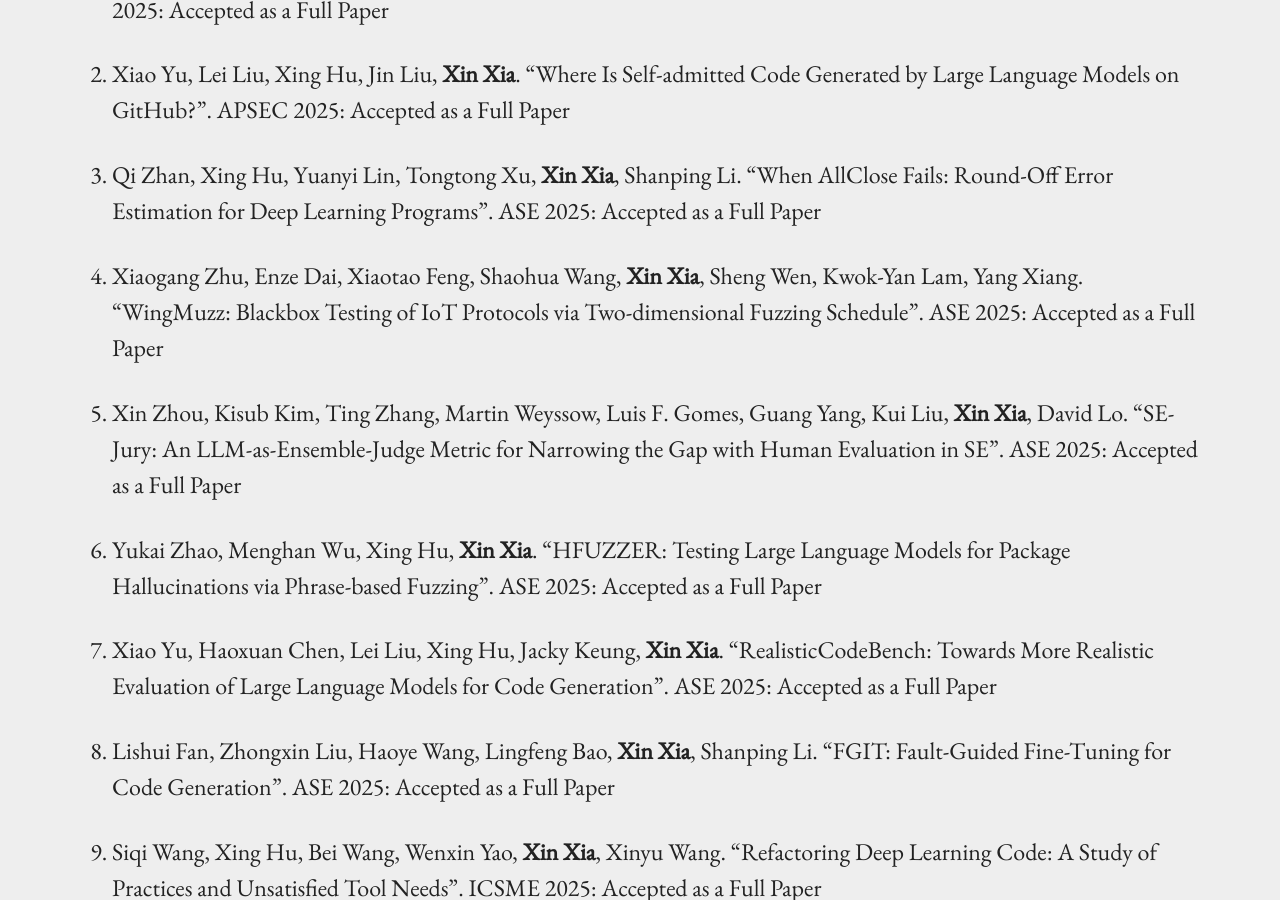
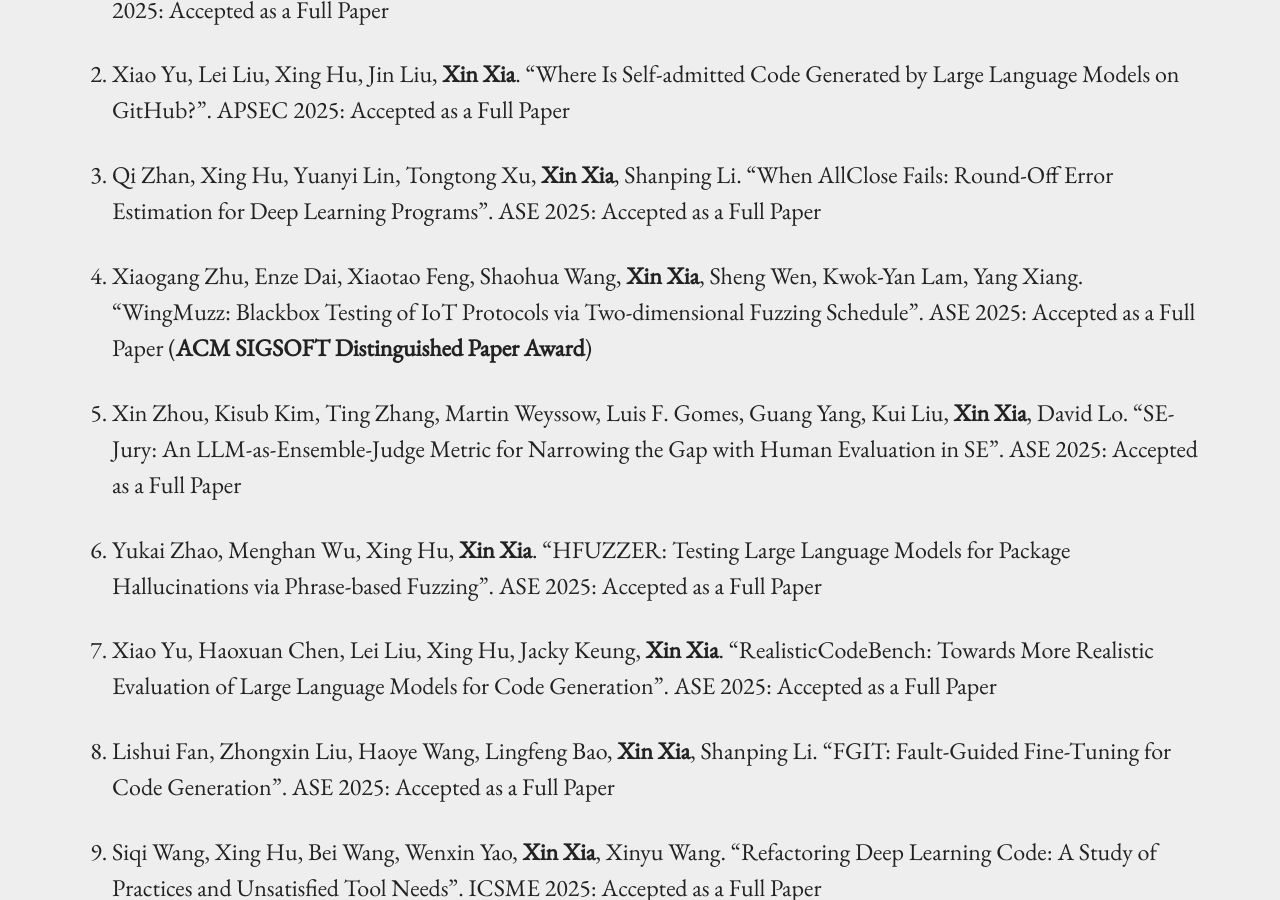
Before and after one commit to xin-xia/xin-xia.github.io, a Jekyll site: the page built from publication.md, in a window 1280 px wide and 900 px high, scrolled down 3050 px. Built offline with Jekyll 4.4.1, drawn with Linux system fonts in a browser that asks for light colours.

Commit message:
Update publication.md

```diff
--- a/publication.md
+++ b/publication.md
@@ -69,7 +69,7 @@ permalink: /publication/
 
 205. Qi Zhan, Xing Hu, Yuanyi Lin, Tongtong Xu, <strong>Xin Xia</strong>, Shanping Li.  "When AllClose Fails: Round-Off Error Estimation for Deep Learning Programs". ASE 2025: Accepted as a Full Paper <br />
 
-204. Xiaogang Zhu,  Enze Dai, Xiaotao Feng, Shaohua Wang, <strong>Xin Xia</strong>, Sheng Wen, Kwok-Yan Lam, Yang Xiang. "WingMuzz: Blackbox Testing of IoT Protocols via Two-dimensional Fuzzing Schedule". ASE 2025: Accepted as a Full Paper <br />
+204. Xiaogang Zhu,  Enze Dai, Xiaotao Feng, Shaohua Wang, <strong>Xin Xia</strong>, Sheng Wen, Kwok-Yan Lam, Yang Xiang. "WingMuzz: Blackbox Testing of IoT Protocols via Two-dimensional Fuzzing Schedule". ASE 2025: Accepted as a Full Paper (<strong>ACM SIGSOFT Distinguished Paper Award</strong>)<br />
 
 203. Xin Zhou, Kisub Kim, Ting Zhang, Martin Weyssow, Luis F. Gomes, Guang Yang, Kui Liu, <strong>Xin Xia</strong>, David Lo. "SE-Jury: An LLM-as-Ensemble-Judge Metric for Narrowing the Gap with Human Evaluation in SE". ASE 2025: Accepted as a Full Paper <br />
 
```
